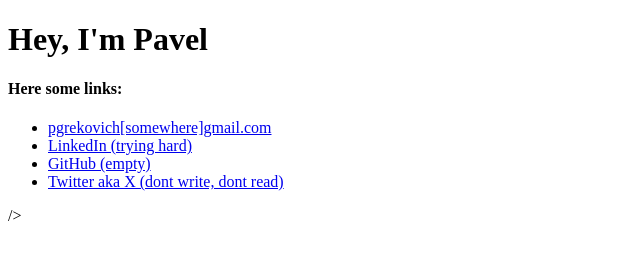
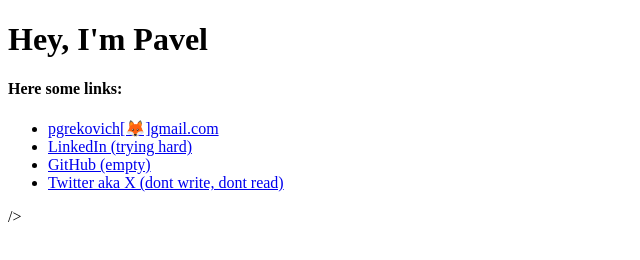
Before and after one commit to pgrekovich/pgrekovich.github.io, an Astro site: page / in a window 1280 px wide. Shown: the whole page, without its empty margins (0-640 px from the left). Built offline with nearby package versions, Linux system fonts and the light colour scheme; Astro itself is replaced by a stand-in of ours.

Commit message:
ew(fox): test pipeline

```diff
--- a/src/pages/index.astro
+++ b/src/pages/index.astro
@@ -14,7 +14,7 @@
 		<h1>Hey, I'm Pavel</h1>
 		<h4>Here some links: </h4>
 		<ul>
-			<li><a href="mailto:pgrekovich@gmail.com">pgrekovich[somewhere]gmail.com</a></li>
+			<li><a href="mailto:pgrekovich@gmail.com">pgrekovich[🦊]gmail.com</a></li>
 			<li><a href="https://www.linkedin.com/in/pgrekovich/">LinkedIn (trying hard)</a></li>
 			<li><a href="https://github.com/pgrekovich">GitHub (empty)</a></li>
 			<li><a href="https://x.com/pgrekovich">Twitter aka X (dont write, dont read)</a></li>
```
